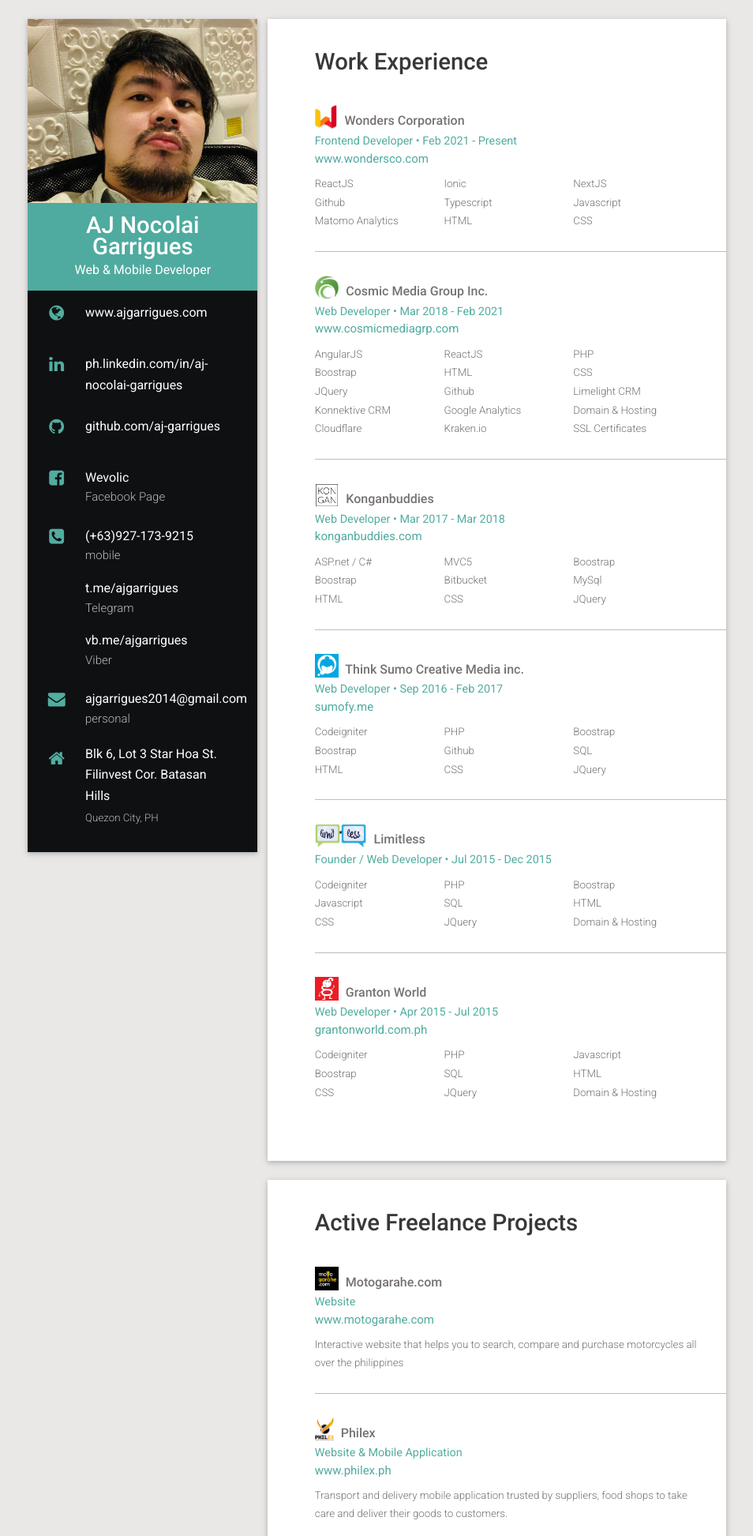
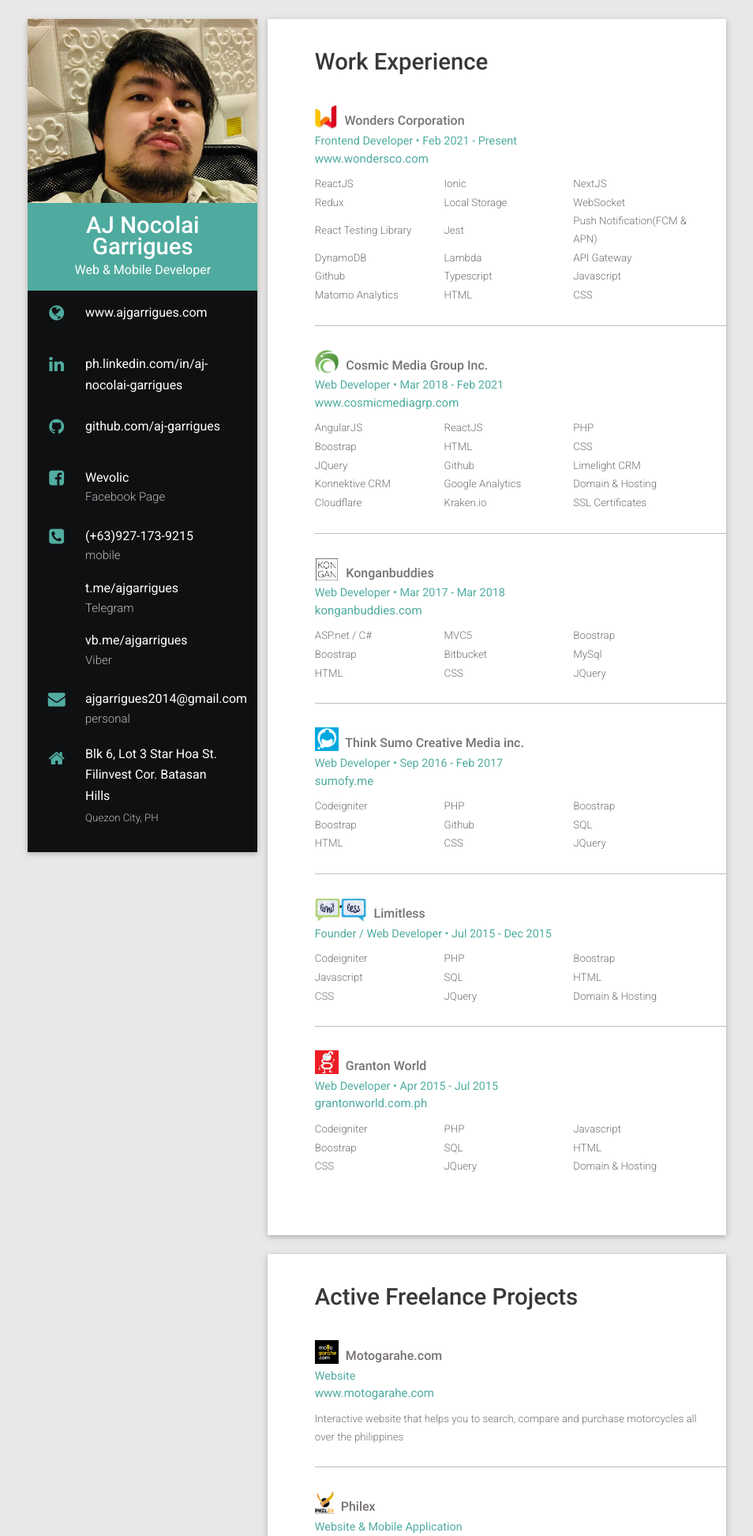
Before and after one commit to aj-garrigues/aj-garrigues.github.io, a PHP site: page / in a window 1280 px wide. Shown: the top 1945 px of the page at 79% size, without its empty margins (168-1122 px from the left). Run offline with PHP 8.4, Linux system fonts and the light colour scheme; some libraries are stand-ins or nearby versions.

Commit message:
update resume

```diff
--- a/index.php
+++ b/index.php
@@ -172,6 +172,21 @@
                                             <td><p>ReactJS</p></td>
                                             <td><p>Ionic</p></td>
                                             <td><p>NextJS</p></td>
+                                        </tr>
+                                        <tr>
+                                            <td><p>Redux</p></td>
+                                            <td><p>Local Storage</p></td>
+                                            <td><p>WebSocket</p></td>
+                                        </tr>
+                                        <tr>
+                                            <td><p>React Testing Library</p></td>
+                                            <td><p>Jest</p></td>
+                                            <td><p>Push Notification(FCM & APN)</p></td>
+                                        </tr>
+                                        <tr>
+                                            <td><p>DynamoDB</p></td>
+                                            <td><p>Lambda</p></td>
+                                            <td><p>API Gateway</p></td>
                                         </tr>
                                         <tr>
                                             <td><p>Github</p></td>
```
